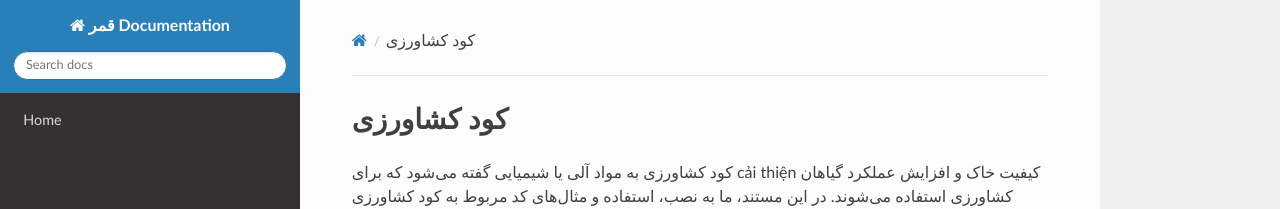
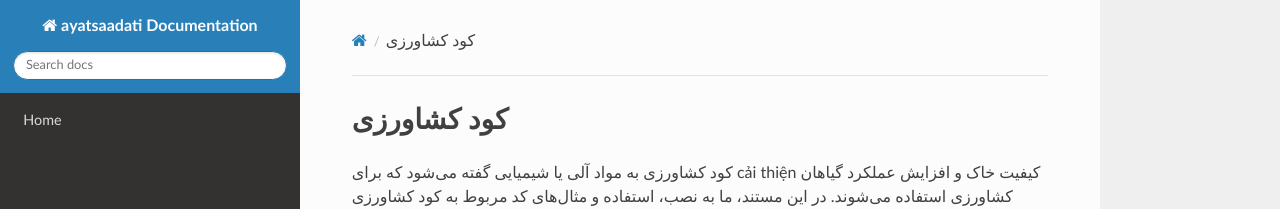
Before and after one commit to sahandsahabi553-prog/terraform-google-semantic-docs, an MkDocs documentation site: the page built from docs/کود-کشاورزی.md, in a window 1280 px wide. Shown: the top 209 px of the page. Built offline with MkDocs 1.6.1, drawn with Linux system fonts in a browser that asks for light colours; nearby versions of some CDN libraries.

```diff
--- a/mkdocs.yml
+++ b/mkdocs.yml
@@ -1,4 +1,4 @@
-site_name: قمر Documentation
+site_name: ayatsaadati Documentation
 nav:
   - Home: index.md
 theme: readthedocs
```
